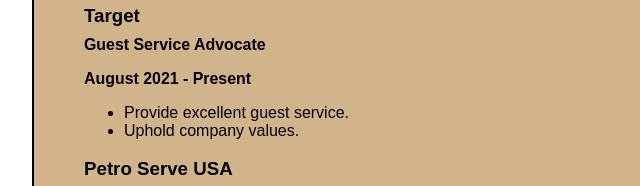
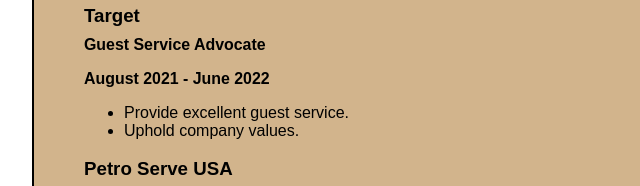
Before and after one commit to TheDaveWave/eda_resume_challenge, a plain HTML site: page index.html in a window 1280 px wide. Shown: the part 456-642 px from the top of the page, 178-818 px from the left. Drawn offline with Linux system fonts and the light colour scheme.

Commit message:
Update index.html

```diff
--- a/index.html
+++ b/index.html
@@ -31,7 +31,7 @@
           <div class="company"><h3>Target</h3></div>
           <div class="job">
             <h3>Guest Service Advocate</h3>
-            <h3>August 2021 - Present</h3>
+            <h3>August 2021 - June 2022</h3>
           </div>
           <ul>
             <li>Provide excellent guest service.</li>
```
